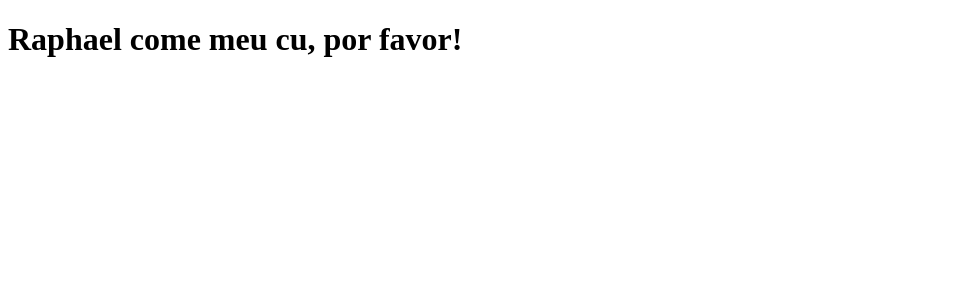
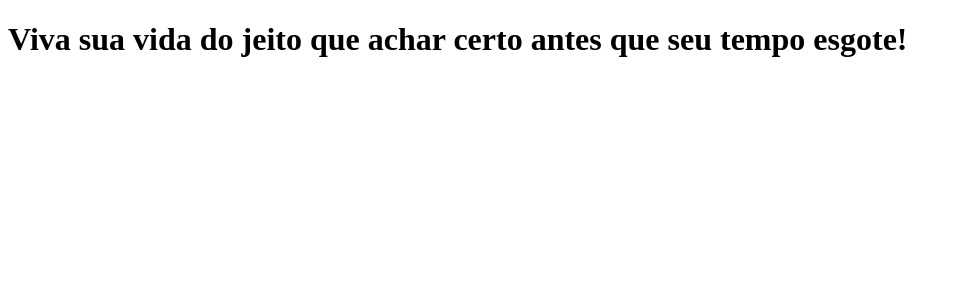
Before and after one commit to edgar-lins/clone-tabnews, a Next.js app: page / in a window 1280 px wide. Shown: the top 300 px of the page, without its empty margins (0-960 px from the left). Built offline with nearby package versions, Linux system fonts and the light colour scheme.

Commit message:
Adicionando frase na home

```diff
--- a/pages/index.js
+++ b/pages/index.js
@@ -1,5 +1,7 @@
 function Home() {
-  return <h1>Raphael come meu cu, por favor!</h1>;
+  return (
+    <h1>Viva sua vida do jeito que achar certo antes que seu tempo esgote!</h1>
+  );
 }
 
 export default Home;
```
